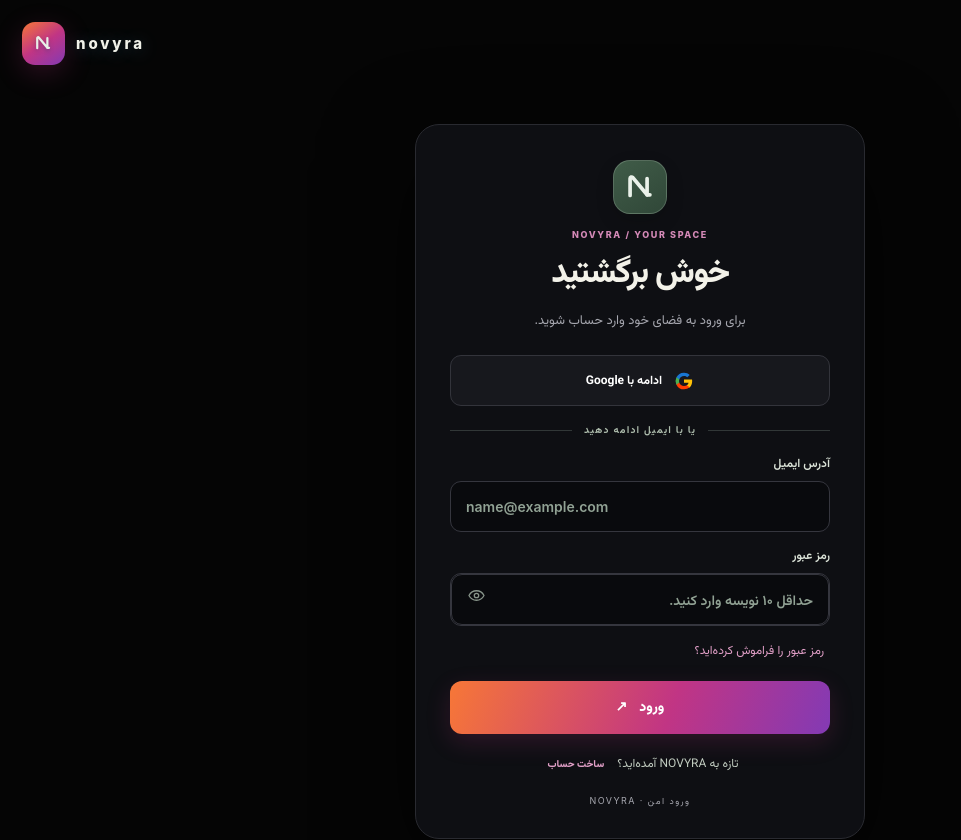
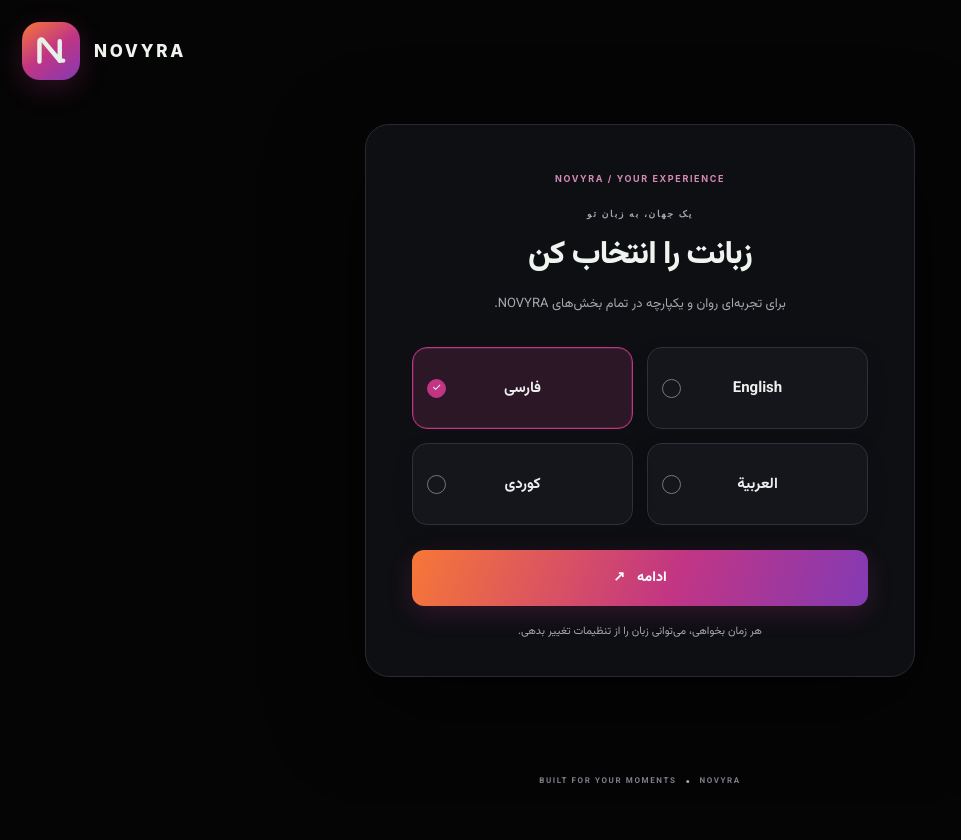
Before and after one commit to shrkoo/project-x-preview., a Next.js app: page / in a window 1280 px wide. Shown: the top 840 px of the page, without its empty margins (0-961 px from the left). After the commit the page ends 805 px from the top, so only its background shows below. Built offline with nearby package versions, Linux system fonts and the light colour scheme.

Commit message:
Restore language selection screen

```diff
--- a/app/components/Onboarding.tsx
+++ b/app/components/Onboarding.tsx
@@ -109,7 +109,7 @@ function EyeMark({ visible }: { visible: boolean }) {
 
 export default function Onboarding({ onComplete, initialNotice }: Props) {
   const [language, setLanguage] = useState<Language>("fa");
-  const [stage, setStage] = useState<Stage>("auth");
+  const [stage, setStage] = useState<Stage>("language");
   const [mode, setMode] = useState<Mode>("login");
   const [name, setName] = useState("");
   const [email, setEmail] = useState("");
@@ -153,8 +153,6 @@ export default function Onboarding({ onComplete, initialNotice }: Props) {
     const saved = localStorage.getItem("projectx-language") as Language | null;
     if (saved && copy[saved]) {
       setLanguage(saved);
-      // Returning signed-out users go straight to sign-in; language is first-run only.
-      setStage("auth");
     }
     const reset = new URLSearchParams(window.location.search).get("reset");
     if (reset) {
@@ -324,7 +322,7 @@ export default function Onboarding({ onComplete, initialNotice }: Props) {
       <div className="px-glass-orbit px-orbit-one" /><div className="px-glass-orbit px-orbit-two" />
       <header className="px-onboarding-brand"><span className="px-logo"><NovyraMark /></span><span className="px-brand-wordmark">NOVYRA</span></header>
       <section className="px-onboarding-stage">
-        {false && stage === "language" && <div className="px-glass-panel px-language-panel">
+        {stage === "language" && <div className="px-glass-panel px-language-panel">
           <div className="px-eyebrow">NOVYRA / YOUR EXPERIENCE</div>
           <div className="px-language-intro">{language === "fa" ? "یک جهان، به زبان تو" : language === "ku" ? "جیهانێک بە زمانی تۆ" : language === "ar" ? "عالمٌ بلغتك" : "A WORLD, IN YOUR LANGUAGE"}</div>
           <h1>{t("choose")}</h1><p className="px-stage-subtitle">{t("chooseSub")}</p>
```
